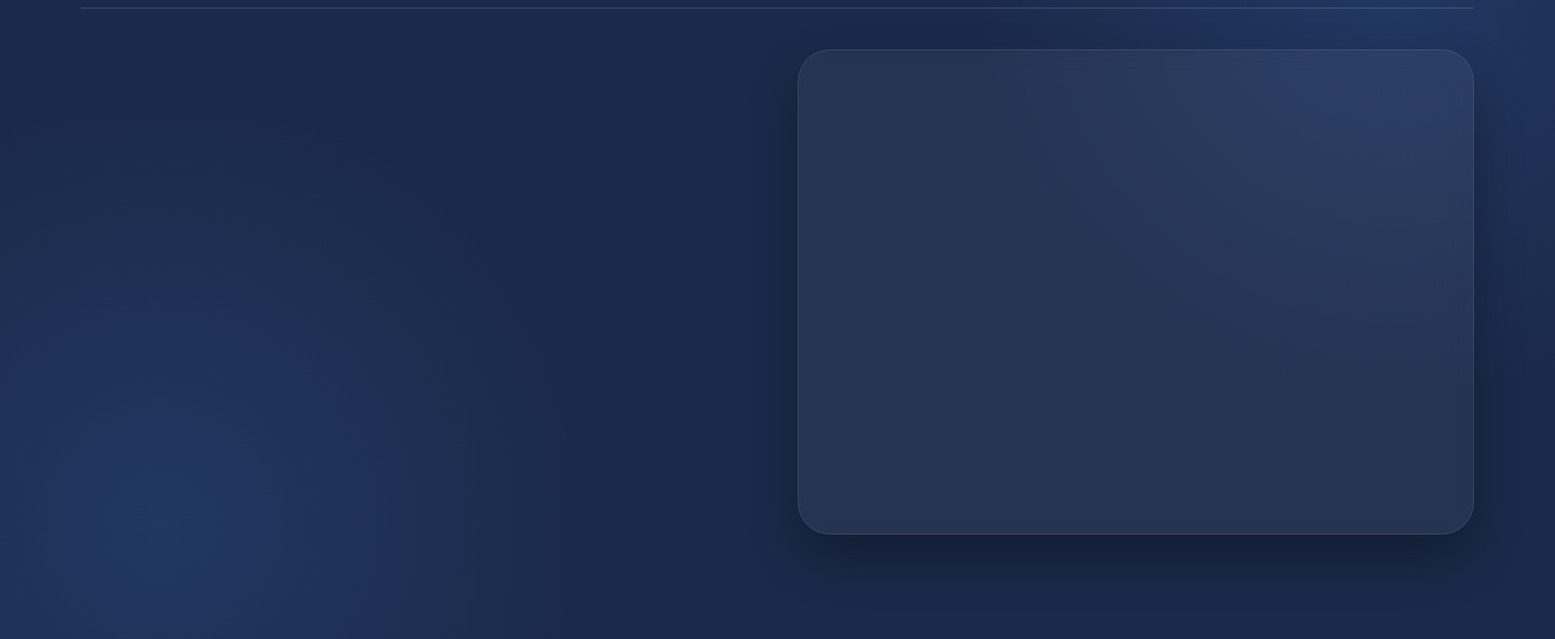
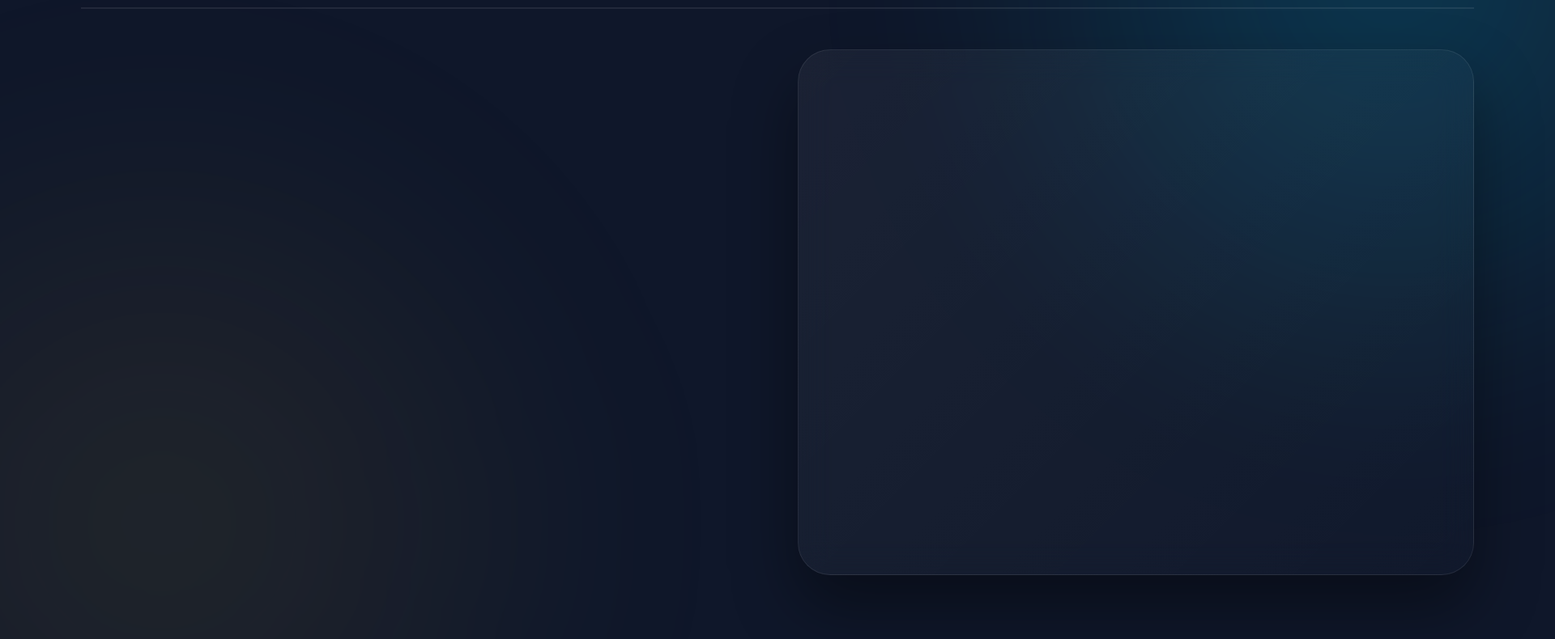
Before and after one commit to rajtrafficradius/prospect-audit-radiusai, a website: page scripts/ppt_slide_template.html in a window 1280 px wide. Shown: the part 233-1023 px from the top of the page at 81% size, 1920 px wide, since content can reach past the window. Drawn offline with Linux system fonts and the light colour scheme.

Commit message:
Radius AI Premium Modernization: 4K High-DPI Renderer & Organic-Only Strategic Filter (Phase 8)

```diff
--- a/scripts/ppt_slide_template.html
+++ b/scripts/ppt_slide_template.html
@@ -7,14 +7,14 @@
     <link href="https://fonts.googleapis.com/css2?family=Inter:wght@300;400;600;800&family=Outfit:wght@300;500;700&display=swap" rel="stylesheet">
     <style>
         :root {
-            --navy: #1B2A4A;
-            --blue: #2E5090;
+            --navy: #0F172A; /* Deeper Navy for Premium Feel */
+            --blue: #1E293B;
             --accent: #00CCFF;
-            --gold: #D4AF37;
-            --white: #FFFFFF;
-            --glass: rgba(255, 255, 255, 0.05);
-            --glass-border: rgba(255, 255, 255, 0.1);
-            --glass-blur: blur(12px);
+            --gold: #FACC15;
+            --white: #F8FAFC;
+            --glass: rgba(255, 255, 255, 0.03);
+            --glass-border: rgba(255, 255, 255, 0.08);
+            --glass-blur: blur(20px);
         }
 
         * {
@@ -40,14 +40,16 @@
         /* Ambient Background Gradients */
         .ambient-glow {
             position: absolute;
-            width: 1000px;
-            height: 1000px;
-            background: radial-gradient(circle, rgba(46, 80, 144, 0.35) 0%, rgba(27, 42, 74, 0) 75%);
+            width: 1200px;
+            height: 1200px;
+            background: radial-gradient(circle, rgba(0, 204, 255, 0.15) 0%, rgba(27, 42, 74, 0) 70%);
             z-index: 0;
             pointer-events: none;
+            filter: blur(100px);
         }
-        .glow-tr { top: -300px; right: -300px; }
-        .glow-bl { bottom: -300px; left: -300px; }
+        .glow-tr { top: -400px; right: -400px; background: radial-gradient(circle, rgba(0, 204, 255, 0.2) 0%, rgba(27, 42, 74, 0) 70%); }
+        .glow-bl { bottom: -400px; left: -400px; background: radial-gradient(circle, rgba(212, 175, 55, 0.1) 0%, rgba(27, 42, 74, 0) 70%); }
+        .glow-center { top: 50%; left: 50%; transform: translate(-50%, -50%); width: 1500px; height: 1500px; background: radial-gradient(circle, rgba(46, 80, 144, 0.1) 0%, rgba(27, 42, 74, 0) 80%); }
 
         .slide-container {
             width: 1720px;
@@ -126,19 +128,19 @@
         .text-section { display: flex; flex-direction: column; justify-content: flex-start; gap: 35px; max-height: 800px; overflow: hidden; }
 
         .visual-section {
-            background: var(--glass);
+            background: linear-gradient(135deg, rgba(255,255,255,0.05) 0%, rgba(255,255,255,0.01) 100%);
             border: 1px solid var(--glass-border);
             backdrop-filter: var(--glass-blur);
             border-radius: 40px;
             display: flex;
             align-items: center;
             justify-content: center;
-            padding: 40px;
+            padding: 50px;
             position: relative;
             overflow: hidden;
-            box-shadow: 0 30px 60px rgba(0,0,0,0.3);
-            max-height: 750px;
-            min-height: 600px;
+            box-shadow: 0 40px 80px rgba(0,0,0,0.4);
+            max-height: 800px;
+            min-height: 650px;
         }
 
         .visual-placeholder {
```
Also changed, not shown: scripts/render_slides.js (+5 -2 lines), 2 other files.
